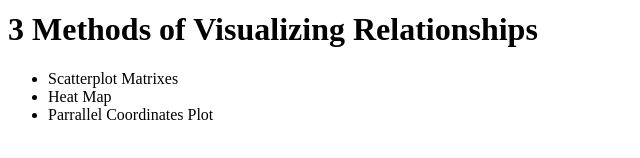
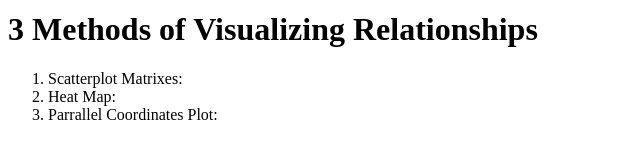
Before and after one commit to asasmith3434/chapter9, a plain HTML site: page index.html in a window 1280 px wide. Shown: the part 152-310 px from the top of the page, 0-640 px from the left. Drawn offline with Linux system fonts and the light colour scheme.

Commit message:
Update index.html

```diff
--- a/index.html
+++ b/index.html
@@ -4,10 +4,11 @@
 <h1> What is Correlation </h1>
 <p> Correlaiton is an association between two sets of variables which are linear. Furthermore, one variable effects the another, which in result is causation. Therefore, it can be determined correlation is used to discover the causations for the variables changing.
 <h1> 3 Methods of Visualizing Relationships </h1>
-<ul>
-<li> Scatterplot Matrixes </li>
-<li> Heat Map </li>
-<li> Parrallel Coordinates Plot </li>
-</ul>
+<ol>
+<li> Scatterplot Matrixes:  </li>
+<li> Heat Map: </li>
+<li> Parrallel Coordinates Plot: </li>
+</ol>
+
 </body>
 </html>
```
